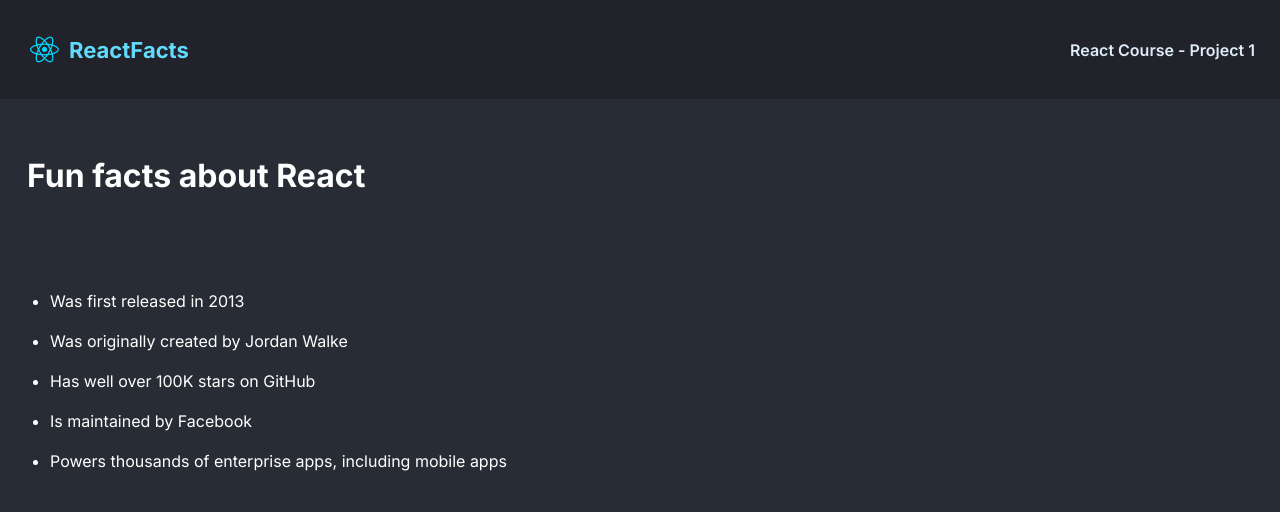
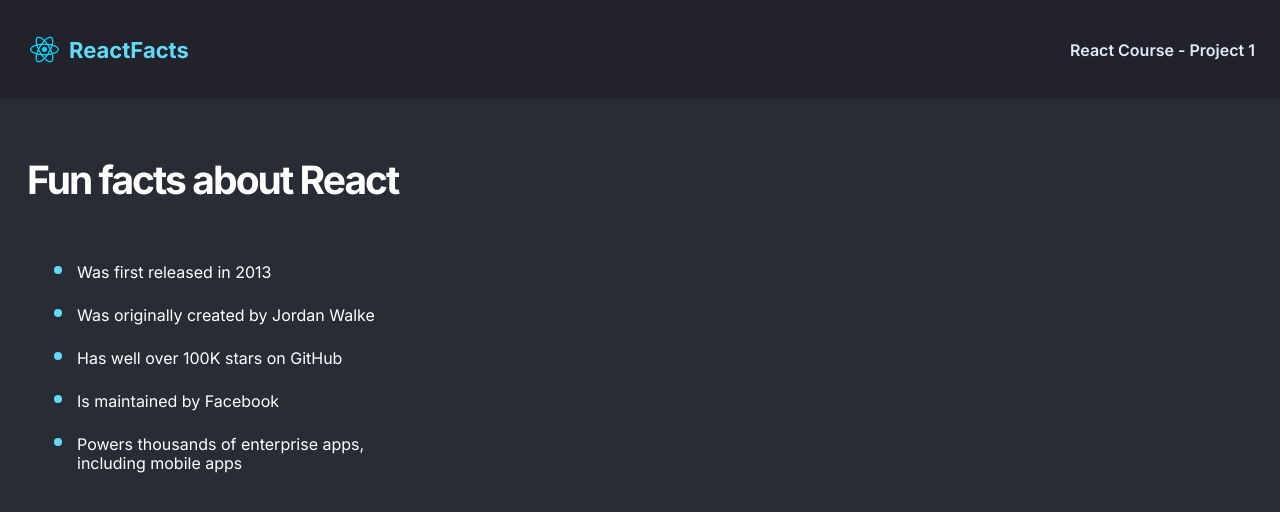
Before and after one commit to ciandevelops/react-facts, a React (Create React App) app: page / in a window 1280 px wide. Shown: the top 512 px of the page. Built offline with nearby package versions, Linux system fonts and the light colour scheme.

Commit message:
main content styled

```diff
--- a/src/index.css
+++ b/src/index.css
@@ -41,23 +41,29 @@ body {
 main {
   background-color: #282d35;
   height: 100vh;
+  padding: 57px 27px;
 }
 
 h1 {
   color: white;
-  padding-left: 27px;
-  padding-top: 57px;
-  padding-bottom: 46px;
+  font-size: 39px;
+  letter-spacing: -0.05em;
+  margin: 0;
 }
 
 li {
   color: #ffffff;
+  line-height: 19px;
+  padding-block: 10px;
+}
+
+li::marker {
+  color: #61dafb;
+  font-size: 1.6rem;
 }
 
 ul {
-  padding: 50px;
+  margin-top: 46px;
+  max-width: 400px;
+  padding-left: 50px;
 }
-
-ul > li {
-  padding-bottom: 20px;
-}
```
